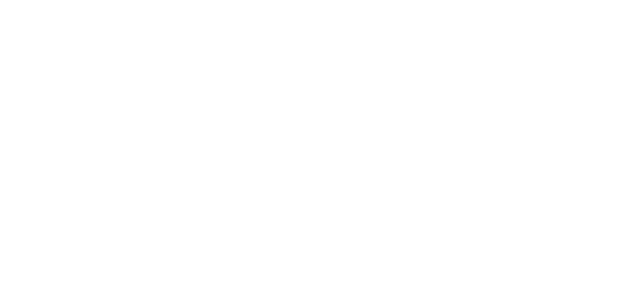
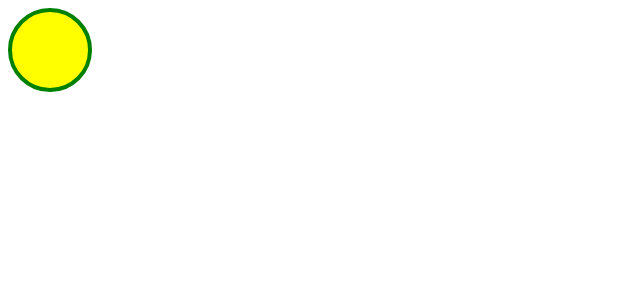
Before and after one commit to CrimsonPride/Examen, a plain HTML site: page index.html in a window 1280 px wide. Shown: the whole page, without its empty margins (0-640 px from the left). Drawn offline with Linux system fonts and the light colour scheme.

Commit message:
Q1 création balise SVG + Cercle

```diff
--- a/index.html
+++ b/index.html
@@ -8,8 +8,6 @@
 
   	<!-- Désactivation du mode de compatibilité avec des versions antérieures pour IE-->
   	<meta http-equiv="X-UA-Compatible" content="IE=edge">
-
-
   	<!-- Importation des feuilles de styles-->
   	<link rel="stylesheet" type="text/css" href="css/normalize.css">
   	<link rel="stylesheet" type="text/css" href="css/style.css">
@@ -18,6 +16,9 @@
 	<body>
   		<!-- La base HTML -->
         <!-- La dimension du viewport est de 800px par 600px -->
+    <svg width="400px" height="300px">
+      <circle id="cer1" class="cercle" cx="50" cy="50" r="40" stroke="green" stroke-width="4" fill="yellow" />
 
+    </svg>
   </body>
 </html>
```
